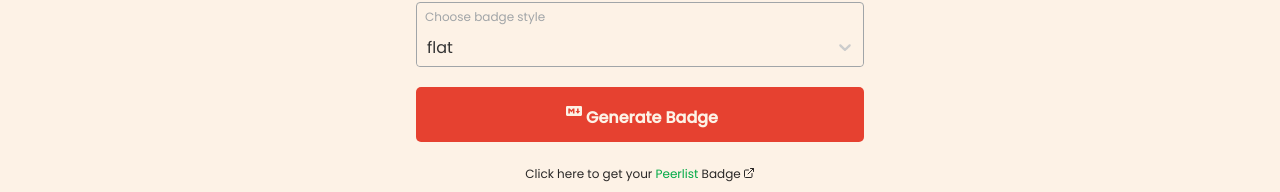
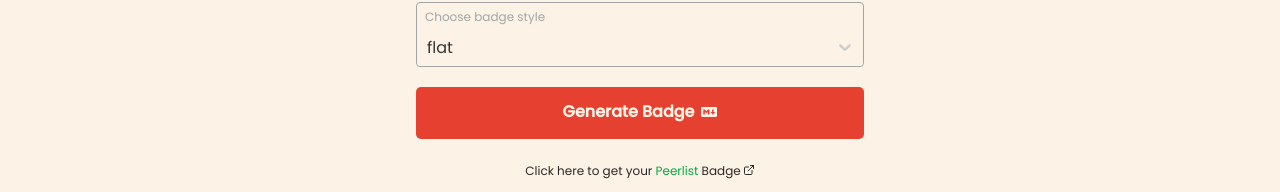
Before and after one commit to vinitshahdeo/topmate-readme-badge, a React (Create React App) app in the folder client/topmate-readme-badge/: page / in a window 1280 px wide. Shown: the part 588-780 px from the top of the page. Built offline with nearby package versions, Linux system fonts and the light colour scheme; a web font is replaced by a local one.

Commit message:
changes in button css

```diff
--- a/client/topmate-readme-badge/src/App.css
+++ b/client/topmate-readme-badge/src/App.css
@@ -125,6 +125,9 @@
   border-radius: 5px;
   user-select: none;
   width: 100%;
+  display: flex;
+  flex-direction: row;
+  justify-content:center;
   font-weight: bolder;
   text-align: center;
 }
--- a/client/topmate-readme-badge/src/App.js
+++ b/client/topmate-readme-badge/src/App.js
@@ -141,12 +141,21 @@ function App() {
 
                 <div className="FormContainer__ButtonWrapper">
                   <button className="FormContainer__Button">
-                      <SiMarkdown
-                        style={{
-                          margin: '4px'
-                        }}
+
+
+
+                    Generate Badge
+                    <span style={{
+
+                      marginTop: '3px',
+                      marginLeft: '7px'
+
+                    }} >
+                    <SiMarkdown
+
                       />
-                    Generate Badge
+                      </span>
+
                   </button>
                 </div>
                 <div className="Move_Another">
```
